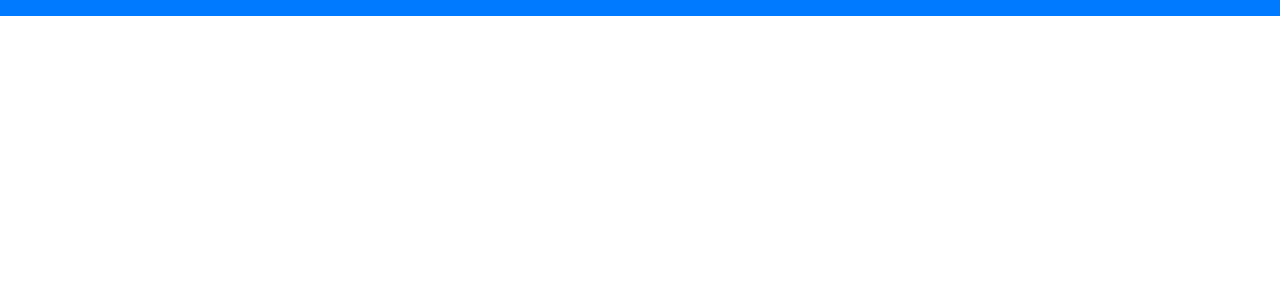
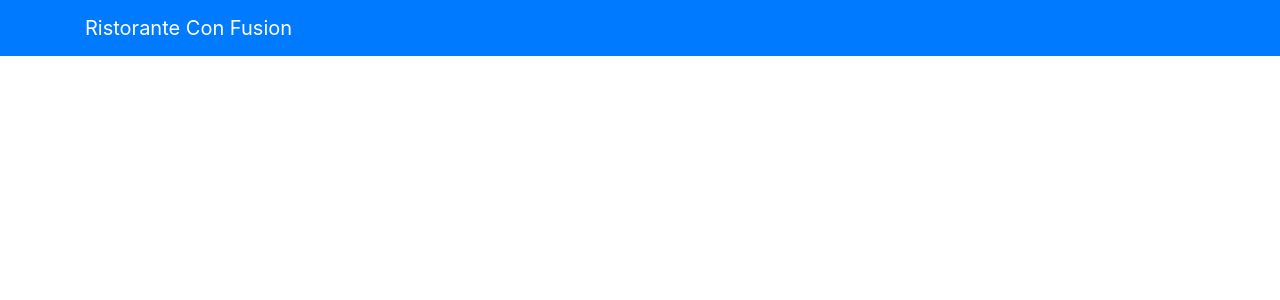
Before and after one commit to webTech75/react-redux, a React (Create React App) app: page / in a window 1280 px wide. Shown: the top 300 px of the page. Built offline with nearby package versions, Linux system fonts and the light colour scheme.

Commit message:
Navbar and NavbarBrand

```diff
--- a/src/App.js
+++ b/src/App.js
@@ -1,6 +1,6 @@
 import React, { Component } from 'react';
 import logo from './logo.svg';
-import { Navbar } from 'reactstrap';
+import { Navbar, NavbarBrand } from 'reactstrap';
 import './App.css';
 
 class App extends Component {
@@ -9,6 +9,7 @@ class App extends Component {
       <div className="App">
         <Navbar dark color="primary">
           <div className="container">
+            <NavbarBrand href="/">Ristorante Con Fusion</NavbarBrand>
           </div>
         </Navbar>
       </div>
```
